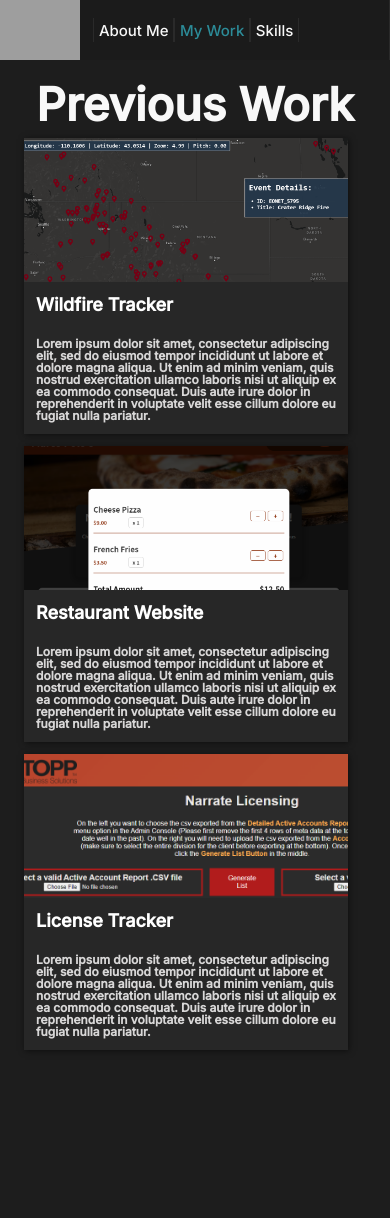
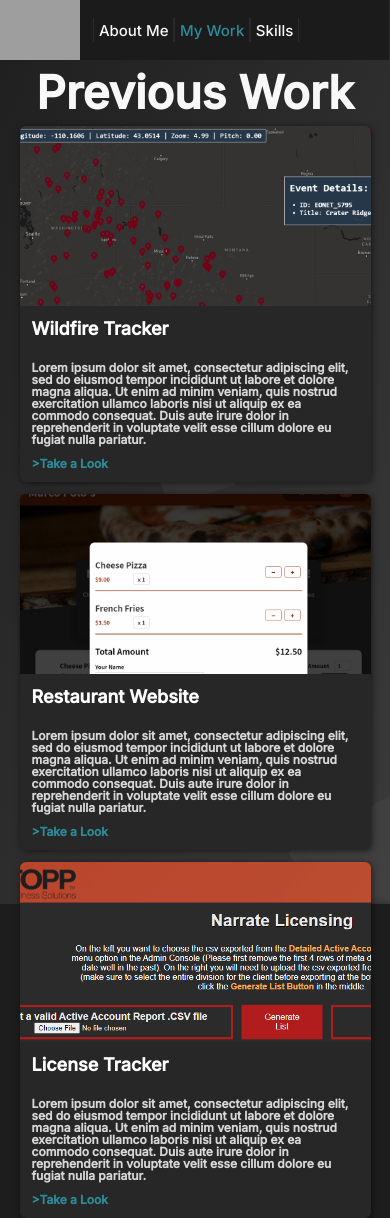
Before and after one commit to mhaslinsky/portfolio, a React (Create React App) app: page /work in a window 390 px wide. Before the commit the page ends 1110 px from the top, so only its background shows below. Built offline with nearby package versions, Linux system fonts and the light colour scheme; grey boxes are pictures that could not be loaded; some icons are missing.

Commit message:
added background effect

```diff
--- a/src/App.jsx
+++ b/src/App.jsx
@@ -6,12 +6,14 @@ import Navbar from "./components/Navbar";
 import AboutMe from "./pages/AboutMe";
 import Work from "./pages/Work";
 import Skills from "./pages/Skills";
+import Background from "./components/Background";
 
 function App() {
   return (
     <div className={classes.app}>
       <Navbar />
-
+      <div className={classes.info}>
+        <Background />
         <Routes>
           <Route
             path='/'
@@ -26,6 +28,7 @@ function App() {
           <Route path='skills' element={<Skills />} />
         </Routes>
       </div>
+    </div>
   );
 }
 
--- a/src/App.module.scss
+++ b/src/App.module.scss
@@ -3,6 +3,12 @@
   display: grid;
   grid-template-columns: 10rem 1fr;
   background-color: #1d1d1d;
+}
+
+.info {
+  position: relative;
+  align-self: stretch;
+  display: flex;
 }
 
 @media (max-width: 800px) {
@@ -11,4 +17,9 @@
     height: 100vh;
     flex-direction: column;
   }
+
+  .info {
+    height: 100%;
+    justify-content: center;
+  }
 }
--- /dev/null
+++ b/src/components/Background.jsx
@@ -0,0 +1,22 @@
+import classes from "./Background.module.scss";
+
+function Background() {
+  return (
+    <div className={classes.wrapper}>
+      <ul class={classes.bgBubbles}>
+        <li></li>
+        <li></li>
+        <li></li>
+        <li></li>
+        <li></li>
+        <li></li>
+        <li></li>
+        <li></li>
+        <li></li>
+        <li></li>
+      </ul>
+    </div>
+  );
+}
+
+export default Background;
--- /dev/null
+++ b/src/components/Background.module.scss
@@ -0,0 +1,138 @@
+.wrapper {
+  background: #202020;
+  background: -webkit-linear-gradient(top left, #202020 0%, #3a3a3a 100%);
+  background: -moz-linear-gradient(top left, #202020 0%, #3a3a3a 100%);
+  background: -o-linear-gradient(top left, #202020 0%, #3a3a3a 100%);
+  background: linear-gradient(to bottom right, #202020 0%, #3a3a3a 100%);
+
+  position: absolute;
+  top: 0;
+  left: 0;
+  width: 100%;
+  height: 100%;
+  overflow: hidden;
+  z-index: 0;
+}
+
+.bgBubbles {
+  position: absolute;
+  top: 0;
+  left: 0;
+  width: 100%;
+  height: 100%;
+
+  z-index: 0.5;
+
+  li {
+    position: absolute;
+    list-style: none;
+    display: block;
+    width: 40px;
+    height: 40px;
+    bottom: -180px;
+    color: #2c8c993a;
+    backdrop-filter: blur(5px);
+    background-color: #ffffff09;
+    border: none;
+
+    -webkit-animation: square 25s infinite;
+    animation: square 25s infinite;
+
+    -webkit-transition-timing-function: linear;
+    transition-timing-function: linear;
+
+    &:nth-child(1) {
+      left: 10%;
+    }
+
+    &:nth-child(2) {
+      left: 20%;
+
+      width: 80px;
+      height: 80px;
+
+      animation-delay: 2s;
+      animation-duration: 17s;
+    }
+
+    &:nth-child(3) {
+      left: 25%;
+      animation-delay: 4s;
+    }
+
+    &:nth-child(4) {
+      left: 40%;
+      width: 60px;
+      height: 60px;
+
+      animation-duration: 22s;
+
+      background-color: fade(white, 25%);
+    }
+
+    &:nth-child(5) {
+      left: 70%;
+    }
+
+    &:nth-child(6) {
+      left: 80%;
+      width: 120px;
+      height: 120px;
+
+      animation-delay: 3s;
+      background-color: fade(white, 20%);
+    }
+
+    &:nth-child(7) {
+      left: 32%;
+      width: 160px;
+      height: 160px;
+
+      animation-delay: 7s;
+    }
+
+    &:nth-child(8) {
+      left: 55%;
+      width: 20px;
+      height: 20px;
+
+      animation-delay: 15s;
+      animation-duration: 40s;
+    }
+
+    &:nth-child(9) {
+      left: 25%;
+      width: 10px;
+      height: 10px;
+
+      animation-delay: 2s;
+      animation-duration: 40s;
+      background-color: fade(white, 30%);
+    }
+
+    &:nth-child(10) {
+      left: 90%;
+      width: 160px;
+      height: 160px;
+
+      animation-delay: 11s;
+    }
+  }
+}
+
+@-webkit-keyframes square {
+  0% {
+    transform: translateY(0);
+  }
+  100% {
+    transform: translateY(-1400px) rotate(600deg);
+  }
+}
+@keyframes square {
+  0% {
+    transform: translateY(0);
+  }
+  100% {
+    transform: translateY(-1400px) rotate(600deg);
+  }
+}
--- a/src/components/HeroText.module.scss
+++ b/src/components/HeroText.module.scss
@@ -16,6 +16,8 @@ h4 {
   text-align: left;
   color: rgb(248, 248, 248);
   padding-bottom: 5rem;
+  position: relative;
+  z-index: 1;
 }
 
 @media (max-width: 800px) {
--- a/src/pages/AboutMe.jsx
+++ b/src/pages/AboutMe.jsx
@@ -2,7 +2,7 @@ import classes from "./AboutMe.module.scss";
 
 function AboutMe() {
   return (
-    <div className='heroText'>
+    <div className={classes.heroText}>
       <h1 className={classes.cascadingText__letter}>About Me</h1>
       <p className={classes.cascadingText__letter}>
         As a child, I always had an affinity for web design and development. My
--- a/src/pages/AboutMe.module.scss
+++ b/src/pages/AboutMe.module.scss
@@ -1,3 +1,13 @@
+.heroText {
+  max-width: 60%;
+  margin: 2rem;
+  align-self: center;
+  justify-self: start;
+  text-align: left;
+  color: rgb(248, 248, 248);
+  padding-bottom: 5rem;
+}
+
 .cascadingText {
   &__letter {
     opacity: 0;
@@ -19,3 +29,10 @@
     opacity: 1;
   }
 }
+
+@media (max-width: 800px) {
+  .heroText {
+    align-self: flex-start;
+    max-width: 80%;
+  }
+}
--- a/src/pages/Work.jsx
+++ b/src/pages/Work.jsx
@@ -26,6 +26,12 @@ function Work() {
               reprehenderit in voluptate velit esse cillum dolore eu fugiat
               nulla pariatur.
             </h4>
+            <a
+              className={classes.link}
+              href='https://wildfireatheart.netlify.app/'
+            >
+              {">"}Take a Look
+            </a>
           </div>
         </div>
         <div className={classes.cascadingText__letter}>
@@ -46,6 +52,12 @@ function Work() {
               reprehenderit in voluptate velit esse cillum dolore eu fugiat
               nulla pariatur.
             </h4>
+            <a
+              className={classes.link}
+              href='https://hookrestaurantpage.netlify.app/'
+            >
+              {">"}Take a Look
+            </a>
           </div>
         </div>
         <div className={classes.cascadingText__letter}>
@@ -66,6 +78,12 @@ function Work() {
               reprehenderit in voluptate velit esse cillum dolore eu fugiat
               nulla pariatur.
             </h4>
+            <a
+              className={classes.link}
+              href='https://mhaslinsky.github.io/narrate-license/'
+            >
+              {">"}Take a Look
+            </a>
           </div>
         </div>
       </div>
--- a/src/pages/Work.module.scss
+++ b/src/pages/Work.module.scss
@@ -9,17 +9,33 @@ $animationInterval: 0.1s;
   justify-self: start;
   text-align: left;
   color: rgb(248, 248, 248);
-  padding-bottom: 5rem;
+  position: relative;
+  z-index: 1;
+}
+
+.link {
+  padding-top: 1rem;
+  display: inline-block;
+  color: #2c8c99;
+  font-weight: bold;
+  text-decoration: none;
 }
 
 .header {
   display: flex;
 }
 
+.link:hover {
+  color: white;
+}
+
 .img {
-  height: 12rem;
+  height: 15rem;
   object-fit: cover;
   object-position: 20% 10%;
+  overflow: hidden;
+  border-top-left-radius: 0.5rem;
+  border-top-right-radius: 0.5rem;
 }
 
 .cardText {
@@ -33,7 +49,8 @@ $animationInterval: 0.1s;
   display: flex;
   flex-direction: row;
   &__letter {
-    width: auto;
+    width: 33%;
+    border-radius: 0.5rem;
     background: #272727;
     box-shadow: 1px 1px 6px rgba(0, 0, 0, 0.534);
     margin-right: 1.5rem;
@@ -59,6 +76,10 @@ $animationInterval: 0.1s;
 }
 
 @media (max-width: 800px) {
+  .container {
+    align-self: flex-start;
+    margin: 1rem;
+  }
   .header {
     justify-content: center;
   }
@@ -68,6 +89,7 @@ $animationInterval: 0.1s;
     align-items: center;
     &__letter {
       width: auto;
+      margin-right: 0rem;
     }
   }
 
```
Lines whose indentation alone changed are shown as unchanged.
